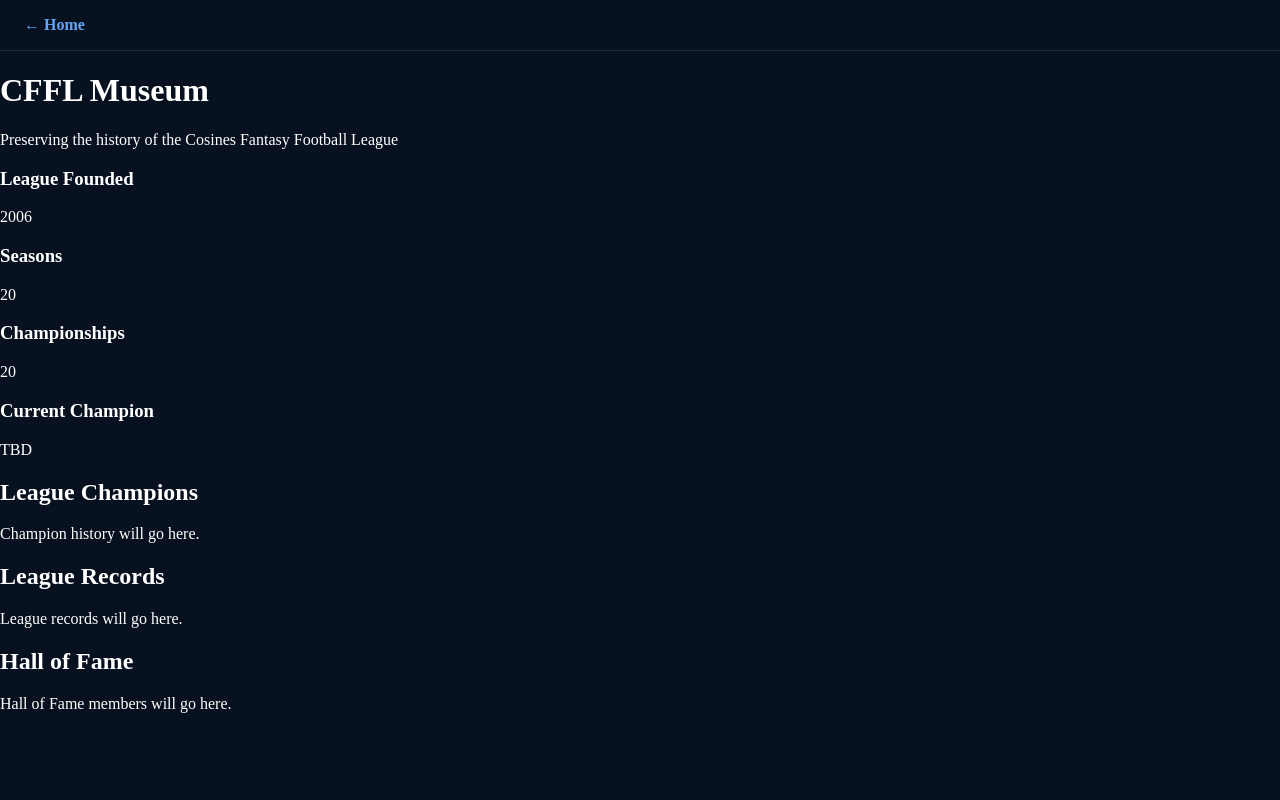
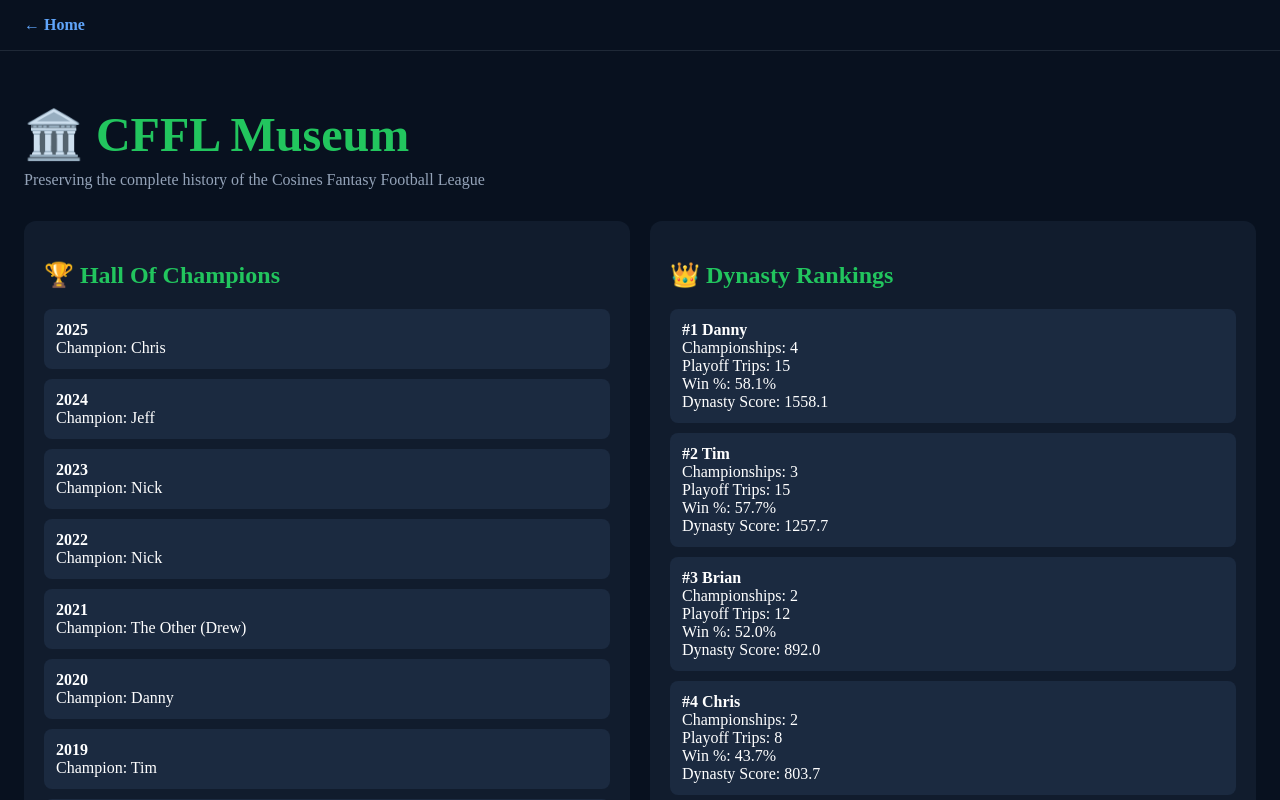
Before and after one commit to timgoodman047/CFFL-NEW, a Next.js app: page /museum in a window 1280 px wide. Shown: the top 800 px of the page. Built offline with nearby package versions, Linux system fonts and the light colour scheme.

Commit message:
Refactor MuseumPage layout and components

```diff
--- a/src/app/museum/page.tsx
+++ b/src/app/museum/page.tsx
@@ -1,70 +1,54 @@
+import HallOfChampions from "../../components/HallOfChampions";
+import DynastyRankings from "../../components/DynastyRankings";
+import FranchiseProfiles from "../../components/FranchiseProfiles";
+import RecordBook from "../../components/RecordBook";
+import SeasonBrowser from "../../components/SeasonBrowser";
+import RivalryTracker from "../../components/RivalryTracker";
+
 export default function MuseumPage() {
   return (
-    <main className="min-h-screen p-8">
-      <div className="max-w-7xl mx-auto">
-
-        <h1 className="text-5xl font-bold mb-2">
-          CFFL Museum
+    <main
+      style={{
+        maxWidth: "1600px",
+        margin: "0 auto",
+        padding: "24px",
+      }}
+    >
+      <div style={{ marginBottom: "32px" }}>
+        <h1
+          style={{
+            color: "#22c55e",
+            fontSize: "48px",
+            marginBottom: "8px",
+          }}
+        >
+          🏛️ CFFL Museum
         </h1>
 
-        <p className="text-gray-500 mb-8">
-          Preserving the history of the Cosines Fantasy Football League
+        <p
+          style={{
+            color: "#94a3b8",
+            margin: 0,
+          }}
+        >
+          Preserving the complete history of the Cosines Fantasy Football League
         </p>
+      </div>
 
-        <div className="grid grid-cols-1 md:grid-cols-4 gap-4 mb-10">
-
-          <div className="border rounded-lg p-4">
-            <h3 className="text-sm text-gray-500">League Founded</h3>
-            <p className="text-3xl font-bold">2006</p>
-          </div>
-
-          <div className="border rounded-lg p-4">
-            <h3 className="text-sm text-gray-500">Seasons</h3>
-            <p className="text-3xl font-bold">20</p>
-          </div>
-
-          <div className="border rounded-lg p-4">
-            <h3 className="text-sm text-gray-500">Championships</h3>
-            <p className="text-3xl font-bold">20</p>
-          </div>
-
-          <div className="border rounded-lg p-4">
-            <h3 className="text-sm text-gray-500">Current Champion</h3>
-            <p className="text-3xl font-bold">TBD</p>
-          </div>
-
-        </div>
-
-        <section className="mb-12">
-          <h2 className="text-2xl font-bold mb-4">
-            League Champions
-          </h2>
-
-          <div className="border rounded-lg p-6">
-            Champion history will go here.
-          </div>
-        </section>
-
-        <section className="mb-12">
-          <h2 className="text-2xl font-bold mb-4">
-            League Records
-          </h2>
-
-          <div className="border rounded-lg p-6">
-            League records will go here.
-          </div>
-        </section>
-
-        <section className="mb-12">
-          <h2 className="text-2xl font-bold mb-4">
-            Hall of Fame
-          </h2>
-
-          <div className="border rounded-lg p-6">
-            Hall of Fame members will go here.
-          </div>
-        </section>
-
+      <div
+        style={{
+          display: "grid",
+          gridTemplateColumns:
+            "repeat(auto-fit,minmax(450px,1fr))",
+          gap: "20px",
+        }}
+      >
+        <HallOfChampions />
+        <DynastyRankings />
+        <FranchiseProfiles />
+        <RecordBook />
+        <SeasonBrowser />
+        <RivalryTracker />
       </div>
     </main>
   );
```
